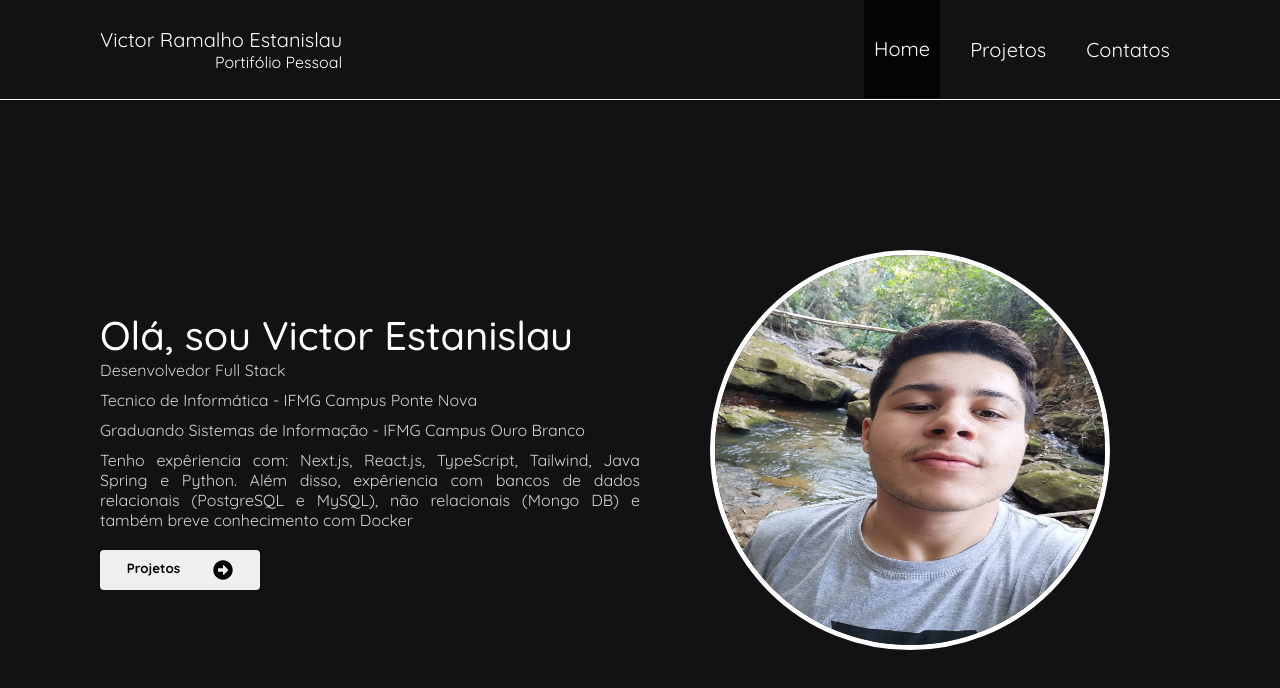
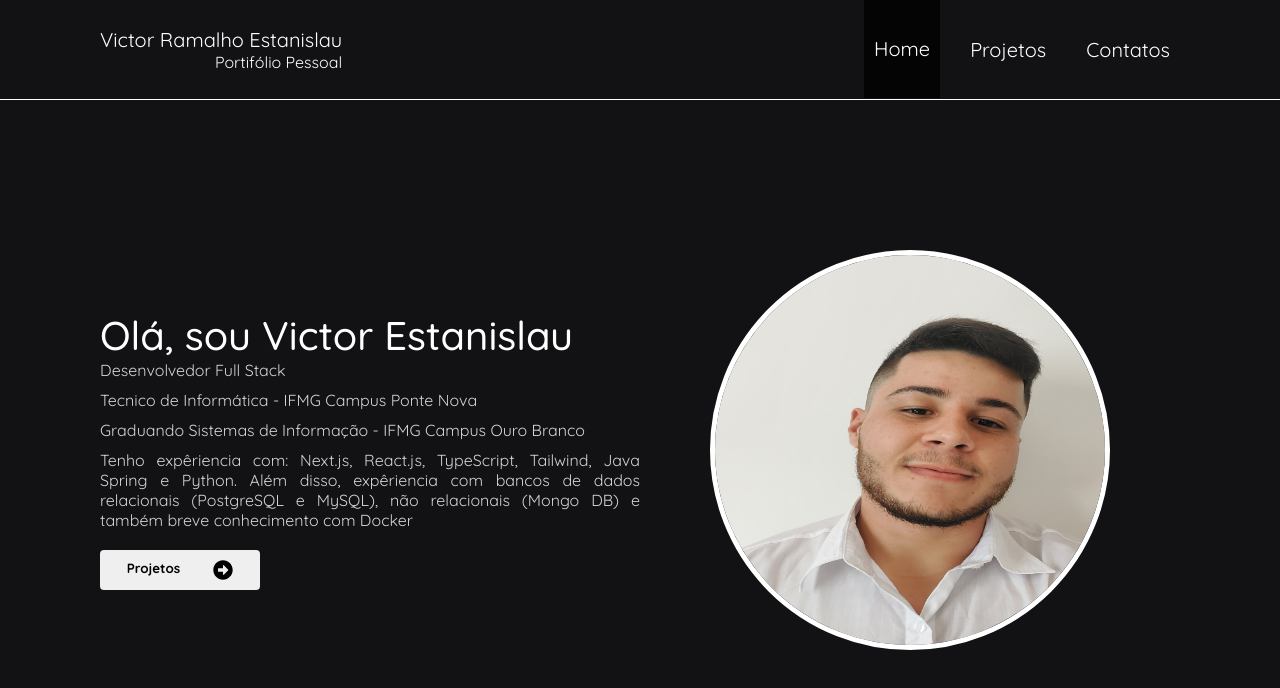
Before and after one commit to EstanisVictor/portifolio, a Next.js app: page / in a window 1280 px wide. Shown: the top 688 px of the page. Built offline with nearby package versions, Linux system fonts and the light colour scheme.

Commit message:
fix: atualizando imagem

```diff
--- a/src/pages/index.jsx
+++ b/src/pages/index.jsx
@@ -25,7 +25,7 @@ export default function Home() {
           </Link>
         </div>
         <div className={styles.logo}>
-          <img src="/images/minhaFoto.jpeg" />
+          <img src="/images/myPhoto.jpeg" />
         </div>
       </div>
     </div>
```
Also changed, not shown: public/images/myPhoto.jpeg (added), 1 other file (tests, documents, lock files or other folders).
